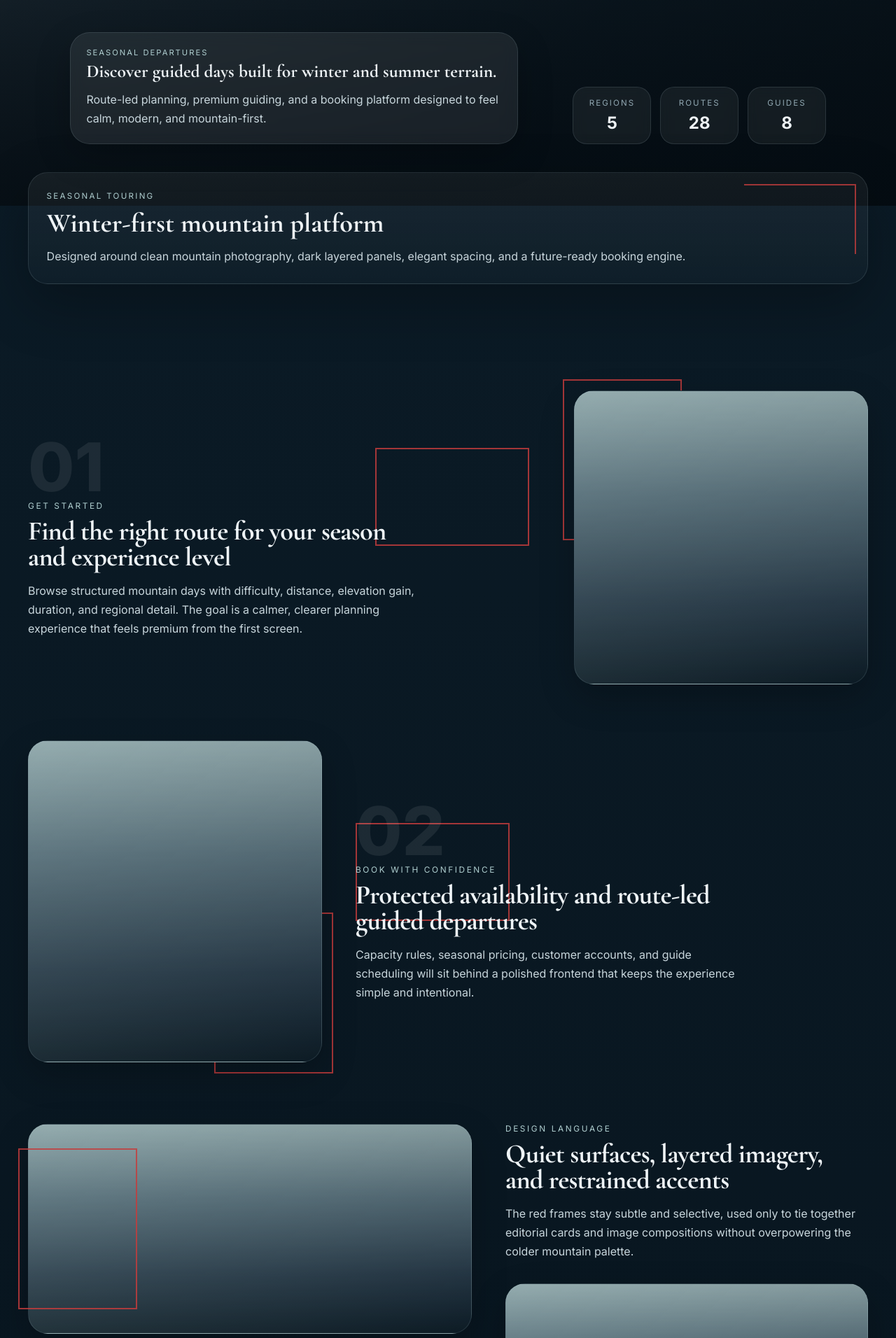
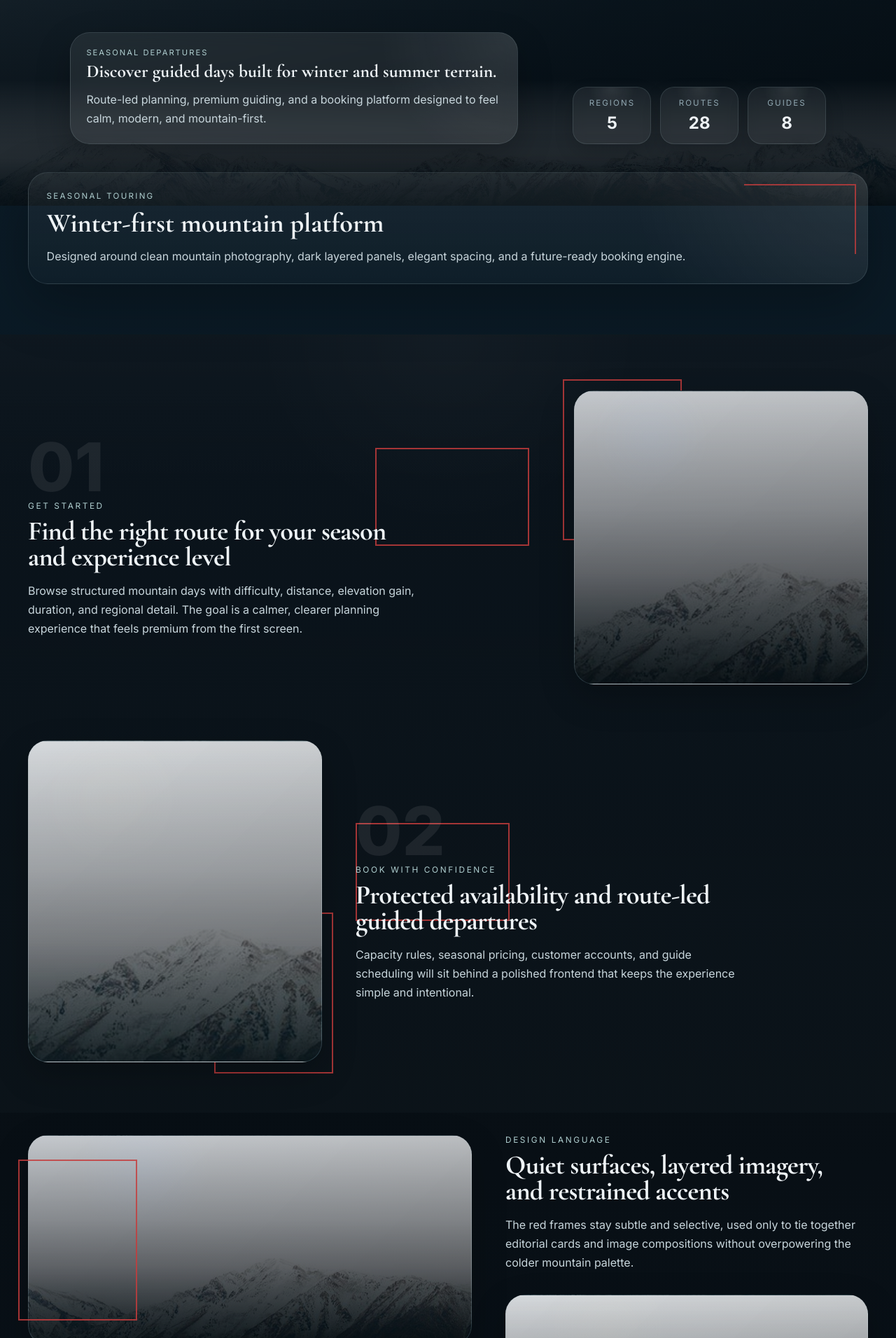
Before and after one commit to TGOSS1984/uk-summit-guides, a React app in the folder frontend/: page / in a window 1280 px wide. Shown: the part 848-2760 px from the top of the page at 70% size. Built offline with nearby package versions, Linux system fonts and the light colour scheme; the HTML template or start-up script is replaced by a standard one.

Commit message:
feat: refine homepage image treatment and section backgrounds

```diff
--- a/frontend/src/styles/components.css
+++ b/frontend/src/styles/components.css
@@ -83,16 +83,15 @@
 
 .feature-band__card {
   position: relative;
-  background: linear-gradient(
-    180deg,
-    rgba(255, 255, 255, 0.06),
-    rgba(255, 255, 255, 0.02)
-  );
+  background:
+    radial-gradient(circle at top right, rgba(255, 255, 255, 0.08), transparent 28%),
+    linear-gradient(180deg, rgba(255, 255, 255, 0.06), rgba(255, 255, 255, 0.02));
   border: 1px solid var(--color-border);
   border-radius: var(--radius-lg);
   padding: 1.6rem;
   box-shadow: var(--shadow-panel);
   overflow: hidden;
+  backdrop-filter: blur(10px);
 }
 
 .feature-band__accent {
@@ -175,15 +174,30 @@
 .editorial-block__media {
   min-height: 420px;
   border-radius: var(--radius-lg);
-  background: var(--card-image);
+  background-image: var(--card-image-night);
+  background-size: cover;
+  background-position: center;
   border: 1px solid var(--color-border);
   box-shadow: var(--shadow-soft);
   position: relative;
   z-index: 2;
+  overflow: hidden;
+}
+
+.editorial-block__media::after,
+.scenic-layout__image::after {
+  content: "";
+  position: absolute;
+  inset: 0;
+  background:
+    linear-gradient(180deg, rgba(255, 255, 255, 0.02), rgba(0, 0, 0, 0.18)),
+    linear-gradient(180deg, transparent 40%, rgba(0, 0, 0, 0.22) 100%);
+  pointer-events: none;
 }
 
 .editorial-block__media--alt {
   min-height: 460px;
+  background-image: var(--card-image-alt);
 }
 
 .scenic-layout {
@@ -202,18 +216,23 @@
 .scenic-layout__image {
   min-height: 320px;
   border-radius: var(--radius-lg);
-  background: var(--card-image);
+  background-image: var(--card-image);
+  background-size: cover;
+  background-position: center;
   border: 1px solid var(--color-border);
   box-shadow: var(--shadow-soft);
   position: relative;
+  overflow: hidden;
 }
 
 .scenic-layout__image--one {
   min-height: 300px;
+  background-image: var(--card-image-night);
 }
 
 .scenic-layout__image--two {
   min-height: 260px;
+  background-image: var(--card-image-alt);
 }
 
 .scenic-layout__copy--compact {
--- a/frontend/src/styles/pages.css
+++ b/frontend/src/styles/pages.css
@@ -21,6 +21,22 @@
   background:
     linear-gradient(180deg, var(--color-hero-overlay-top) 0%, transparent 26%),
     linear-gradient(180deg, transparent 0%, var(--color-hero-overlay-bottom) 100%);
+}
+
+.hero::after {
+  content: "";
+  position: absolute;
+  inset: auto 0 0 0;
+  height: 180px;
+  background:
+    linear-gradient(180deg, transparent 0%, rgba(6, 13, 19, 0.78) 100%),
+    var(--footer-image);
+  background-position: center bottom;
+  background-size: cover;
+  opacity: 0.22;
+  mask-image: linear-gradient(to top, black 0%, black 36%, transparent 100%);
+  -webkit-mask-image: linear-gradient(to top, black 0%, black 36%, transparent 100%);
+  pointer-events: none;
 }
 
 .hero__content {
@@ -73,7 +89,9 @@
 .hero__panel-card {
   max-width: 640px;
   padding: 1.35rem 1.4rem;
-  background: rgba(255, 255, 255, 0.08);
+  background:
+    radial-gradient(circle at top right, rgba(255, 255, 255, 0.08), transparent 30%),
+    rgba(255, 255, 255, 0.08);
   border: 1px solid var(--color-border);
   border-radius: var(--radius-lg);
   backdrop-filter: blur(10px);
@@ -113,9 +131,12 @@
   padding: 0.95rem 1rem;
   border-radius: var(--radius-md);
   border: 1px solid var(--color-border);
-  background: rgba(255, 255, 255, 0.06);
+  background:
+    radial-gradient(circle at top, rgba(255, 255, 255, 0.08), transparent 34%),
+    rgba(255, 255, 255, 0.06);
   backdrop-filter: blur(8px);
   text-align: center;
+  box-shadow: 0 12px 28px rgba(0, 0, 0, 0.14);
 }
 
 .hero__meta-label {
@@ -134,11 +155,35 @@
 }
 
 .editorial-section {
+  position: relative;
   padding-top: 5rem;
+  background:
+    radial-gradient(circle at top center, rgba(255, 255, 255, 0.025), transparent 22%),
+    var(--section-surface-dark);
+}
+
+.editorial-section::before {
+  content: "";
+  position: absolute;
+  inset: 0;
+  background:
+    linear-gradient(180deg, rgba(255, 255, 255, 0.02), transparent 20%),
+    linear-gradient(180deg, transparent 0%, rgba(255, 255, 255, 0.015) 100%);
+  pointer-events: none;
 }
 
 .scenic-section {
-  padding-top: 1rem;
+  position: relative;
+  padding-top: 2rem;
+  background:
+    radial-gradient(circle at bottom right, rgba(255, 255, 255, 0.03), transparent 20%),
+    linear-gradient(180deg, rgba(8, 15, 21, 0.98), rgba(9, 17, 24, 1));
+}
+
+:root[data-theme="summer"] .scenic-section {
+  background:
+    radial-gradient(circle at bottom right, rgba(255, 255, 255, 0.025), transparent 20%),
+    linear-gradient(180deg, rgba(24, 35, 29, 0.98), rgba(25, 37, 31, 1));
 }
 
 .page-hero {
--- a/frontend/src/styles/tokens.css
+++ b/frontend/src/styles/tokens.css
@@ -51,8 +51,28 @@
     linear-gradient(135deg, #7f9499 0%, #405664 35%, #172a36 70%, #09151c 100%);
 
   --card-image:
-    linear-gradient(135deg, rgba(176, 207, 208, 0.2), rgba(12, 29, 41, 0.15)),
+    linear-gradient(180deg, rgba(7, 15, 22, 0.08), rgba(7, 15, 22, 0.42)),
+    radial-gradient(circle at 50% 12%, rgba(230, 238, 240, 0.18), transparent 28%),
+    linear-gradient(180deg, rgba(18, 31, 39, 0.12) 0%, rgba(8, 16, 24, 0.72) 100%),
+    url("/images/shared/footer-mountains.jpg"),
     linear-gradient(180deg, #8ea4a7 0%, #526873 35%, #243543 72%, #0c1a23 100%);
+
+  --card-image-alt:
+    linear-gradient(180deg, rgba(8, 14, 22, 0.06), rgba(8, 14, 22, 0.52)),
+    radial-gradient(circle at 28% 18%, rgba(255, 247, 220, 0.08), transparent 22%),
+    linear-gradient(135deg, rgba(107, 124, 138, 0.2), rgba(12, 24, 32, 0.22)),
+    url("/images/shared/footer-mountains.jpg"),
+    linear-gradient(180deg, #7f9298 0%, #475c67 35%, #24333d 72%, #0b151d 100%);
+
+  --card-image-night:
+    linear-gradient(180deg, rgba(4, 9, 16, 0.08), rgba(4, 9, 16, 0.68)),
+    radial-gradient(circle at 26% 16%, rgba(199, 220, 255, 0.16), transparent 18%),
+    linear-gradient(135deg, rgba(56, 73, 92, 0.22), rgba(8, 17, 24, 0.24)),
+    url("/images/shared/footer-mountains.jpg"),
+    linear-gradient(180deg, #435260 0%, #243543 45%, #101a23 100%);
+
+  --section-surface-dark:
+    linear-gradient(180deg, rgba(10, 19, 27, 0.96), rgba(7, 15, 21, 0.98));
 
   --footer-image: url("/images/shared/footer-mountains.jpg");
   --footer-overlay:
@@ -105,8 +125,28 @@
     linear-gradient(135deg, #b7c6a5 0%, #6a8a72 34%, #3d5a4c 70%, #263c34 100%);
 
   --card-image:
-    linear-gradient(135deg, rgba(239, 227, 186, 0.16), rgba(38, 60, 52, 0.12)),
+    linear-gradient(180deg, rgba(18, 28, 23, 0.05), rgba(18, 28, 23, 0.42)),
+    radial-gradient(circle at 50% 12%, rgba(255, 238, 192, 0.14), transparent 28%),
+    linear-gradient(180deg, rgba(47, 66, 57, 0.08) 0%, rgba(21, 33, 28, 0.66) 100%),
+    url("/images/shared/footer-mountains.jpg"),
     linear-gradient(180deg, #a8b48a 0%, #738c64 35%, #486250 72%, #253730 100%);
+
+  --card-image-alt:
+    linear-gradient(180deg, rgba(20, 29, 25, 0.06), rgba(20, 29, 25, 0.48)),
+    radial-gradient(circle at 28% 18%, rgba(255, 226, 164, 0.12), transparent 22%),
+    linear-gradient(135deg, rgba(153, 167, 116, 0.12), rgba(44, 59, 49, 0.22)),
+    url("/images/shared/footer-mountains.jpg"),
+    linear-gradient(180deg, #9aa77f 0%, #688062 35%, #445b4c 72%, #253730 100%);
+
+  --card-image-night:
+    linear-gradient(180deg, rgba(16, 23, 21, 0.08), rgba(16, 23, 21, 0.62)),
+    radial-gradient(circle at 26% 16%, rgba(242, 223, 165, 0.12), transparent 18%),
+    linear-gradient(135deg, rgba(85, 108, 90, 0.16), rgba(27, 40, 34, 0.24)),
+    url("/images/shared/footer-mountains.jpg"),
+    linear-gradient(180deg, #7b8f74 0%, #4c6457 45%, #253730 100%);
+
+  --section-surface-dark:
+    linear-gradient(180deg, rgba(27, 39, 34, 0.96), rgba(23, 34, 29, 0.98));
 
   --footer-overlay:
     linear-gradient(
```
